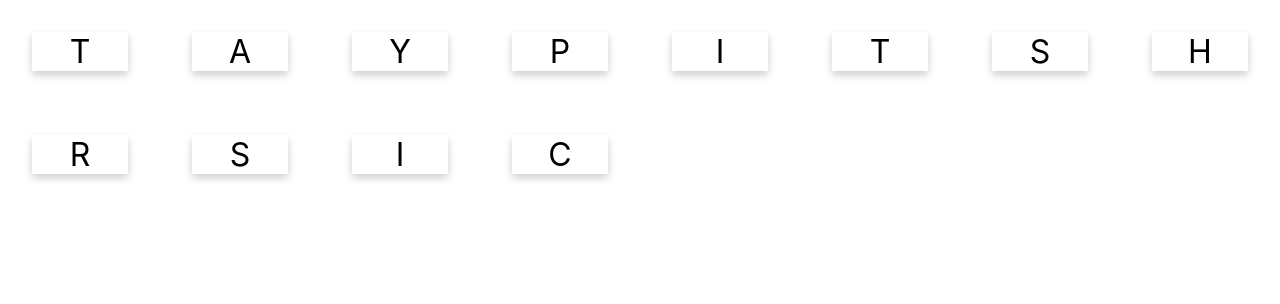
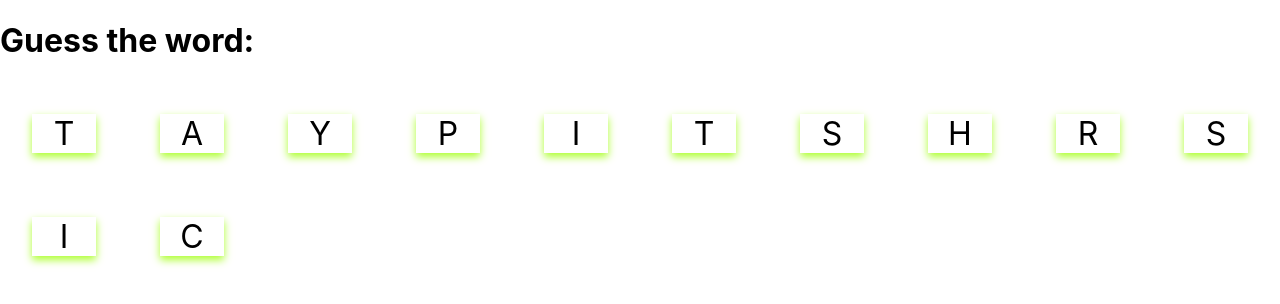
Before and after one commit to 6210110303/3SA03-6210110303, a React (Create React App) app: page / in a window 1280 px wide. Shown: the top 304 px of the page. Built offline with nearby package versions, Linux system fonts and the light colour scheme.

Commit message:
part7: 2

```diff
--- a/src/App.css
+++ b/src/App.css
@@ -1,9 +1,9 @@
 .card {
     display: inline-block;
     text-align: center;
-    width: 3em;
+    width: 2em;
     font-size: 2em;
-    box-shadow: 0 4px 8px 0 rgba(0,0,0,0.2);
+    box-shadow: 0 4px 8px 0 greenyellow;
     margin: 1em;
     user-select: none;
    }
@@ -12,3 +12,7 @@
        color: white;
        background: black;
    }
+
+   .h1{
+       size: 50px;
+   }
--- a/src/App.js
+++ b/src/App.js
@@ -6,6 +6,7 @@ const word = "Psychiatrist"
 function App() {
   return (
     <div >
+      <h1>Guess the word:</h1>
       <WordCard value={word}/>
     </div>
   );
```
Also changed, not shown: src/WordCard.js (line endings or trailing spaces).
